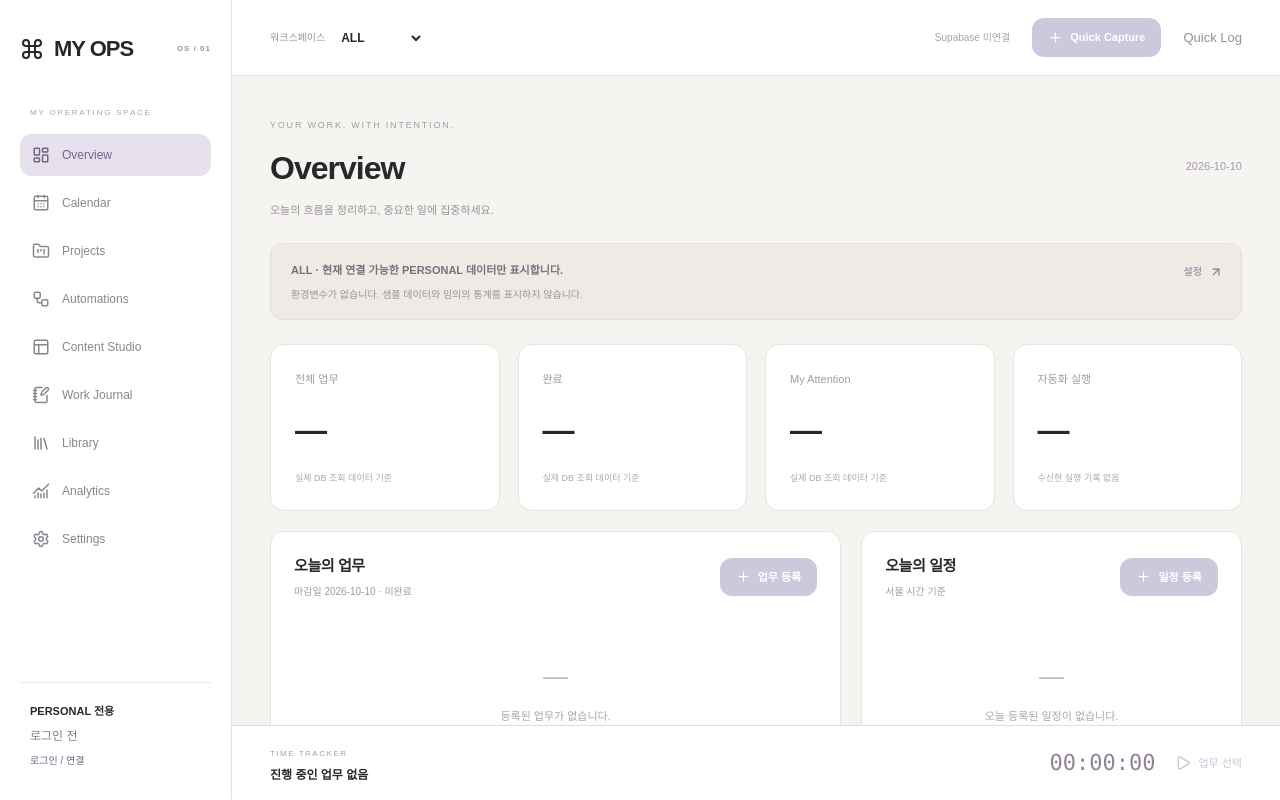
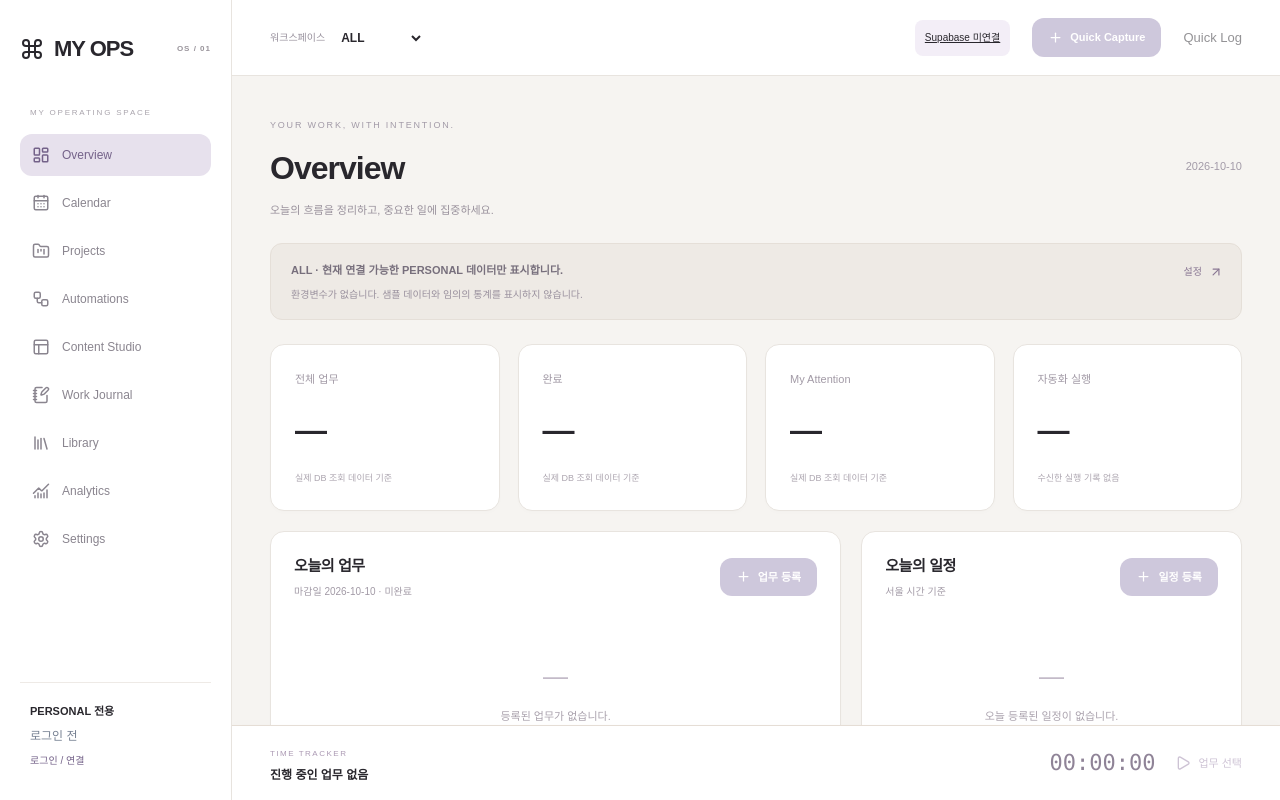
Before and after one commit to kimna13ee-eng/nahyundashboard, a Next.js app: page / in a window 1280 px wide. In both pictures the pointer is over the button "Supabase 미연결". Shown: the top 800 px of the page. Built offline with nearby package versions, Linux system fonts and the light colour scheme.

Commit message:
Improve account button focus and touch target

```diff
--- a/src/app/editorial.css
+++ b/src/app/editorial.css
@@ -105,6 +105,15 @@
   font-size: 10px;
   color: #aaa2ad;
   margin-left: auto;
+  min-height: 36px;
+  padding: 8px 10px;
+  border-radius: 8px;
+}
+.ops-top-label:hover,
+.ops-top-label:focus-visible {
+  color: var(--ink);
+  background: #f3eef7;
+  text-decoration: underline;
 }
 .ops-primary {
   background: var(--lavender);
```
